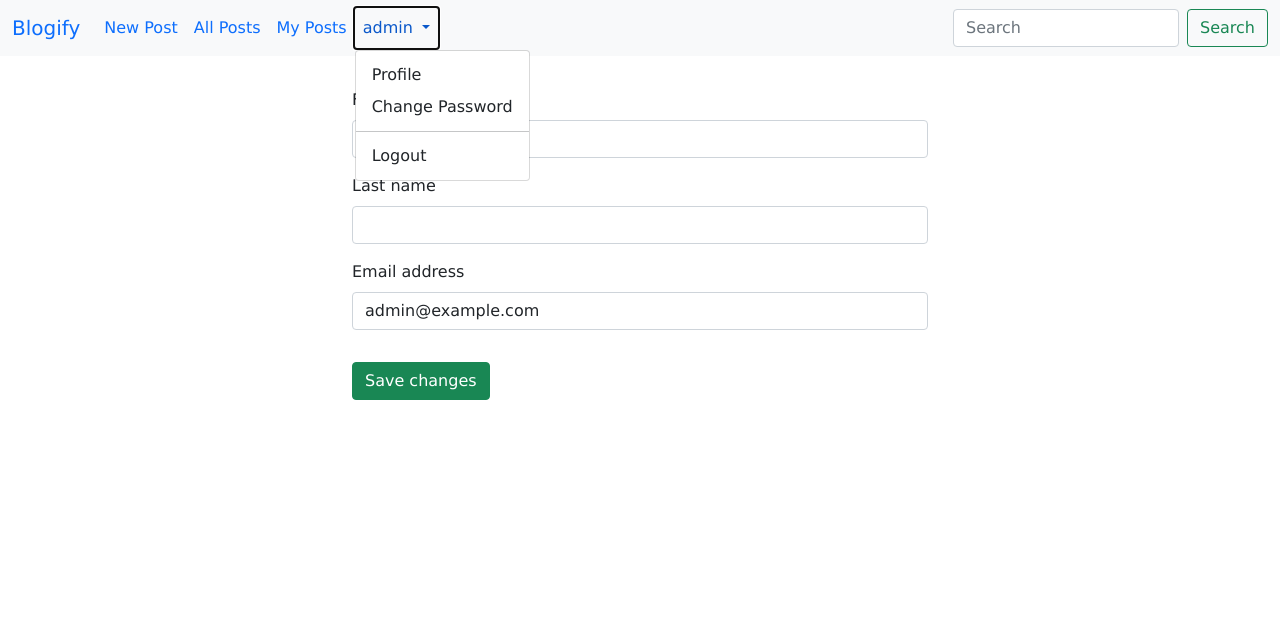
After one commit to Olaism/olaism-blog-app, a Django app: page /accounts/profile/ in a window 1280 px wide, after a click on "admin". The commit adds this page. Shown: the top 640 px of the page. Run offline with Django 3.2, Linux system fonts and the light colour scheme; a user stored in the database is signed in; some libraries are stand-ins or nearby versions.

Commit message:
Added profile functionalities

```diff
--- a/templates/_base.html
+++ b/templates/_base.html
@@ -37,7 +37,7 @@
                       {{ user.username }}
                     </a>
                     <ul class="dropdown-menu">
-                      <li><a class="dropdown-item" href="#">Profile</a></li>
+                      <li><a class="dropdown-item" href="{% url 'my_profile' %}">Profile</a></li>
                       <li><a class="dropdown-item" href="{% url 'password_change' %}">Change Password</a></li>
                       <li><hr class="dropdown-divider"></li>
                       <li><a class="dropdown-item" href="{% url 'logout' %}">Logout</a></li>
--- /dev/null
+++ b/templates/profile.html
@@ -0,0 +1,15 @@
+{% extends "_base.html" %}
+
+{% block title %}My Profile{% endblock %}
+
+{% block content %}
+    <div class="row justify-content-center">
+        <div class="col-lg-6 col-md-8 col-sm-10">
+            <form method="post">
+                {% csrf_token %}
+                {% include 'includes/form.html' %}
+                <button type="submit" class="btn btn-success mt-3">Save changes</button>
+            </form>
+        </div>
+    </div>
+{% endblock content %}
--- a/users/urls.py
+++ b/users/urls.py
@@ -1,7 +1,11 @@
 from django.urls import path
 
-from .views import SignupView
+from .views import (
+    SignupView,
+    Profile
+)
 
 urlpatterns = [
     path('signup/', SignupView.as_view(), name='signup'),
+    path('profile/', Profile.as_view(), name='my_profile'),
 ]
--- a/users/views.py
+++ b/users/views.py
@@ -1,6 +1,10 @@
 from django.shortcuts import render
 from django.urls import reverse_lazy
-from django.views.generic.edit import CreateView
+from django.contrib.auth import get_user_model
+from django.views.generic.edit import (
+    CreateView,
+    UpdateView
+)
 
 from .forms import CustomUserCreationForm
 
@@ -8,3 +12,12 @@ class SignupView(CreateView):
     form_class = CustomUserCreationForm
     success_url = reverse_lazy('login')
     template_name = 'signup.html'
+
+class Profile(UpdateView):
+    model = get_user_model()
+    fields = ("first_name", 'last_name', 'email',)
+    template_name = 'profile.html'
+    success_url = reverse_lazy('my_profile')
+
+    def get_object(self):
+        return self.request.user
```
Also changed, not shown: db.sqlite3.
